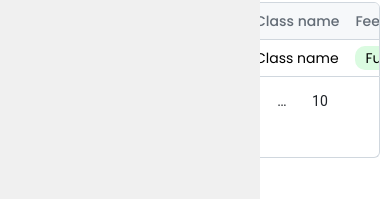
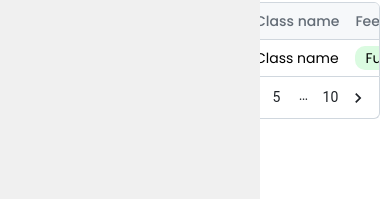
Before and after one commit to sunnycharkhwal/SctmProject, a React (Vite) app in the folder Sctm/: page /dashboard/student in a window 390 px wide. Shown: the part 165-364 px from the top of the page. Built offline with nearby package versions, Linux system fonts and the light colour scheme.

Commit message:
PaginationDiv mobile 100%

```diff
--- a/Sctm/src/scss/res.scss
+++ b/Sctm/src/scss/res.scss
@@ -3,6 +3,14 @@
 @use 'var.scss';
 @use 'mixing.scss';
 @media (max-width: 576px) {
+  .PaginationDiv {
+    .MuiPaginationItem-root {
+      min-width: 25px !important;
+      height: 25px !important;
+      padding: 0 1px !important;
+      margin: 0 1px !important;
+    }
+  }
   .StudentDetail_QrCode {
     p {
       margin-bottom: 16px;
```
